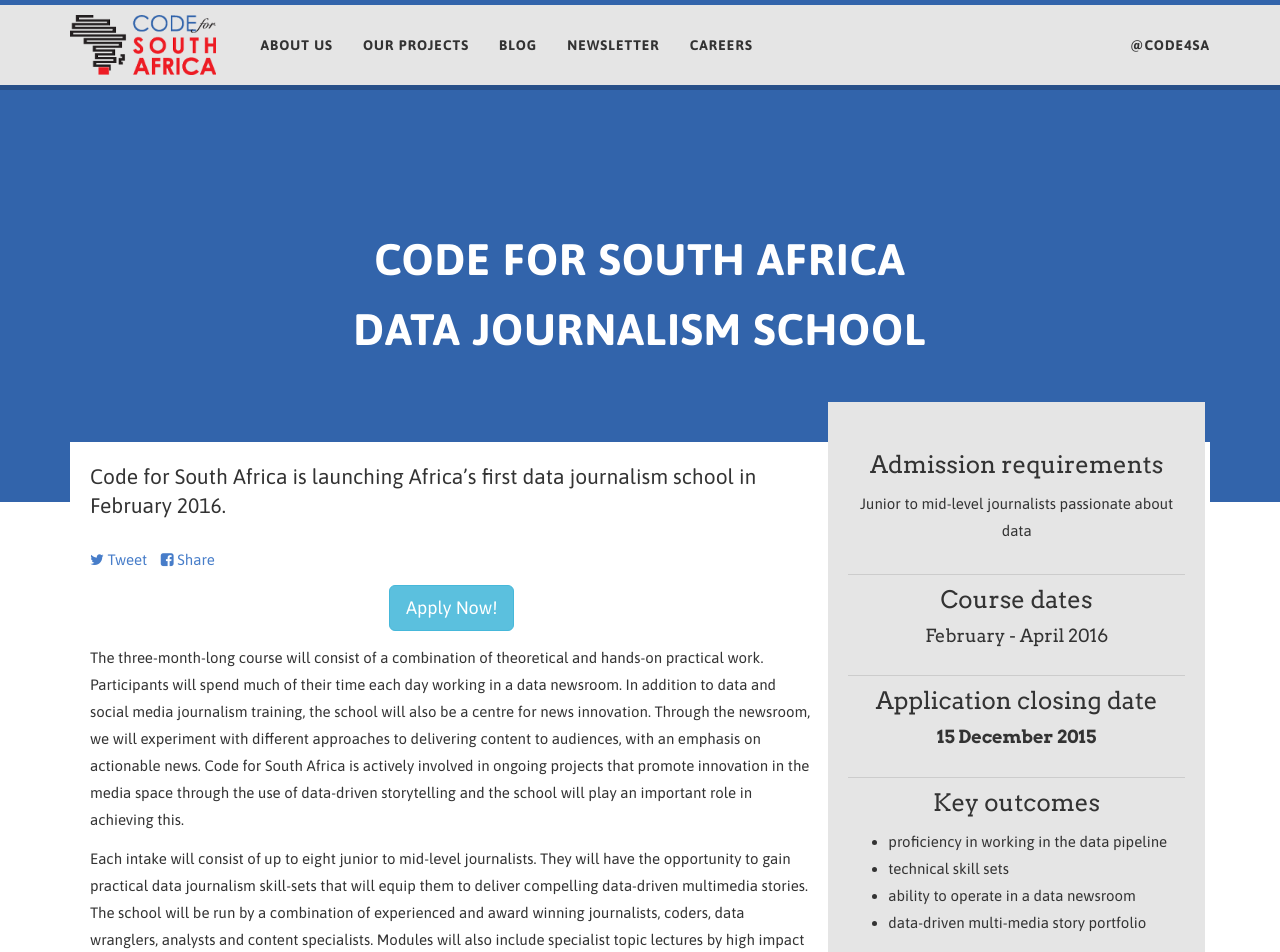
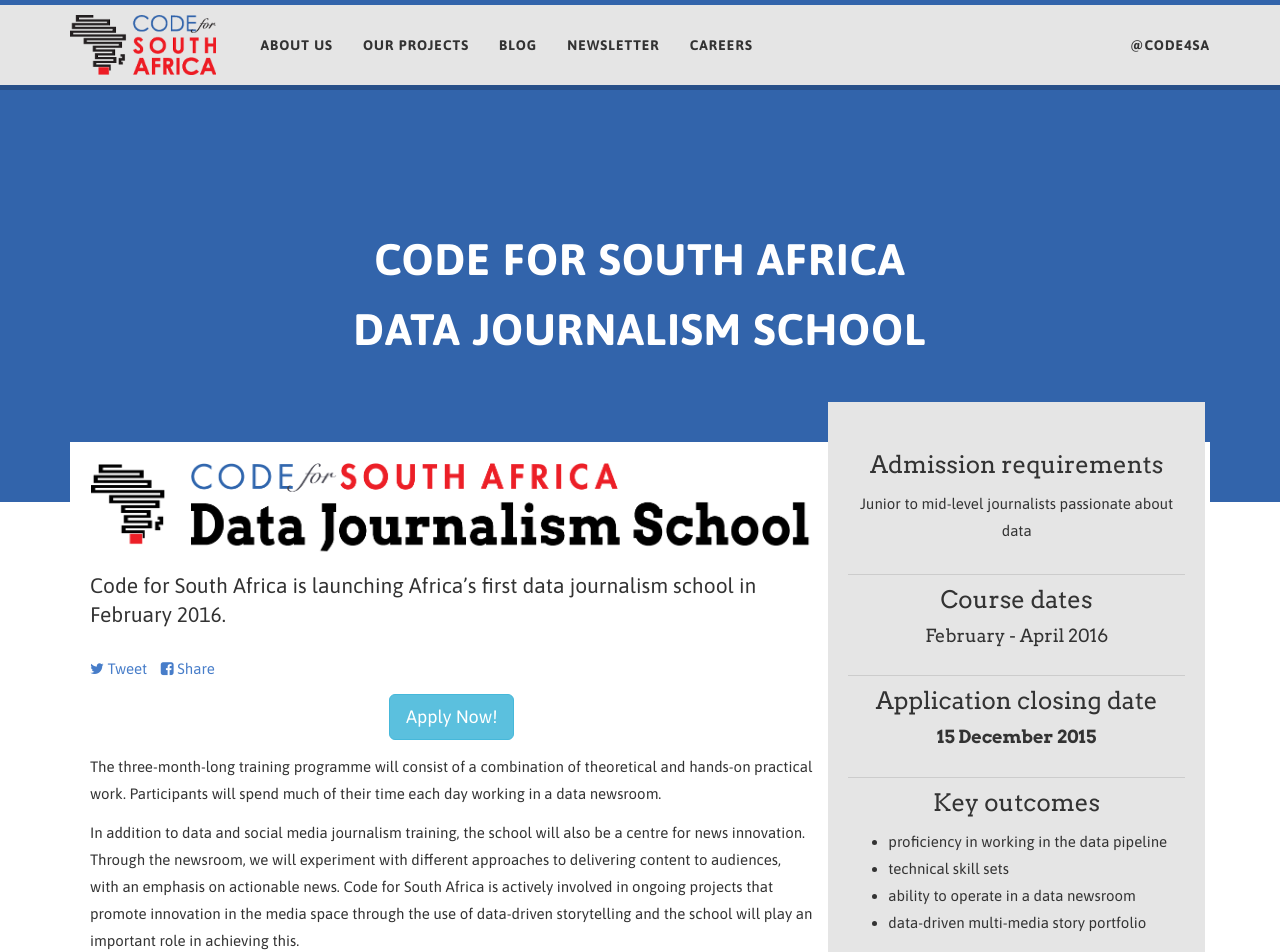
Before and after one commit to Code4SA/old-code4sa.github.io, a Jekyll site: the page built from school/index.html, in a window 1280 px wide and 1400 px high. Shown: the top 952 px of the window. Built offline with Jekyll 4.4.1, drawn with Linux system fonts in a browser that asks for light colours; Markdown is read by kramdown in place of the engine named in the settings; some of the changed text lies outside the part shown.

Commit message:
Logo, updated school text

```diff
--- a/school/index.html
+++ b/school/index.html
@@ -16,6 +16,8 @@
     <section class="chimney-lg slab-white">
       <div class="row">
 	<div class="col-sm-8">
+	  <p><img class="img-responsive" src="/img/school-logo.png"></p>
+
 	  <p class="lead">Code for South Africa is launching Africa’s first data journalism school in February 2016.</p>
 	  {% include social-buttons.html tweet=page.excerpt %}
 
@@ -23,10 +25,13 @@
 	    <a class="btn btn-info btn-lg apply-btn" href="http://bit.ly/datajourn">Apply Now!</a>
 	  </p>
 
-	  <p>The three-month-long course will consist of a combination of theoretical and hands-on
-	     practical work. Participants will spend much of their time each
-	     day working in a data newsroom.
-	     In addition to data and social media journalism training, the
+	  <p>The three-month-long
+	     training programme will consist of a combination of theoretical
+	     and hands-on practical work. Participants will spend much of
+	     their time each day working in a data newsroom.
+	  </p>
+
+	  <p>In addition to data and social media journalism training, the
 	     school will also be a centre for news innovation. Through the
 	     newsroom, we will experiment with different approaches to
 	     delivering content to audiences, with an emphasis on actionable
@@ -44,10 +49,12 @@
 	     coders, data wranglers, analysts and content specialists. Modules
 	     will also include specialist topic lectures by high impact guest
 	     lecturers from local and international newsrooms.
-	     In order to promote data-driven storytelling in South Africa, the
-	     course is heavily subsidised by our donors. The price for the
-	     course is R18,000 over the three months. Media houses will be
-	     responsible for all costs of their trainees, including
+	  </p>
+
+	  <p>In order to promote data-driven storytelling in South Africa, the
+	     programme is heavily subsidised by our donors. The price for the
+	     programme is R18,000 over the three months. Media houses will
+	     be responsible for all costs of their trainees, including
 	     accommodation and transport. Financial support may be
 	     available based on merit.
 	  </p>
```
Also changed, not shown: img/school-logo.png (added).
